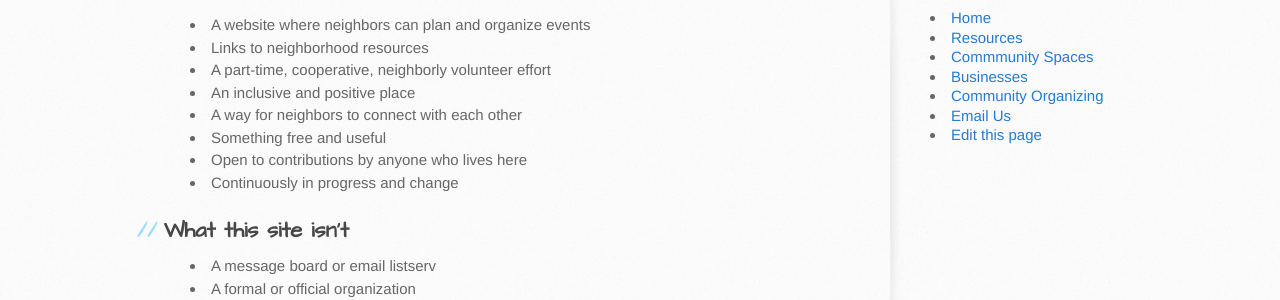
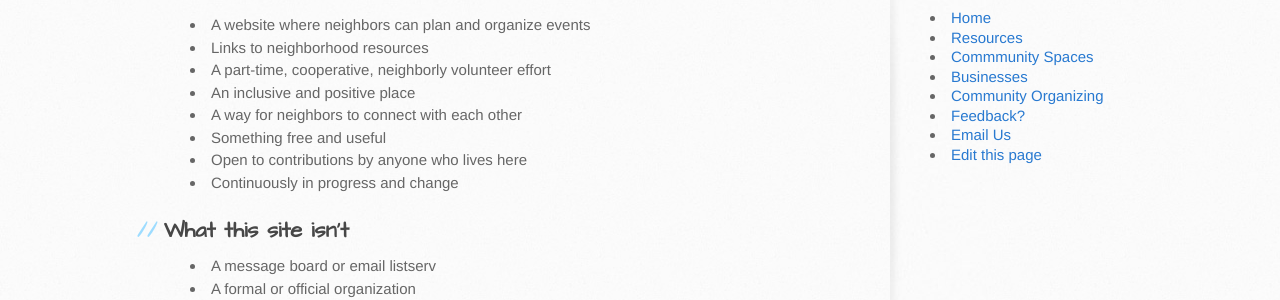
Before and after one commit to gbinal/tobago, a Jekyll site: the page built from index.md, in a window 1280 px wide. Shown: the part 394-694 px from the top of the page. Built offline with Jekyll 4.4.1, drawn with Linux system fonts in a browser that asks for light colours.

Commit message:
adding feedback link

```diff
--- a/_includes/footer.html
+++ b/_includes/footer.html
@@ -11,6 +11,7 @@
                 <li><a href="/community-spaces">Commmunity Spaces</a></li>
                 <li><a href="/businesses">Businesses</a></li>
                 <li><a href="/community-organizing">Community Organizing</a></li>
+                <li><a href="/feedback">Feedback?</a></li>
                 <li><a href="mailto:trinidad-dc@googlegroups.com">Email Us</a></li>
                 <li>{% include prose_edit_url.html %}</li>
                 </ul>
```
